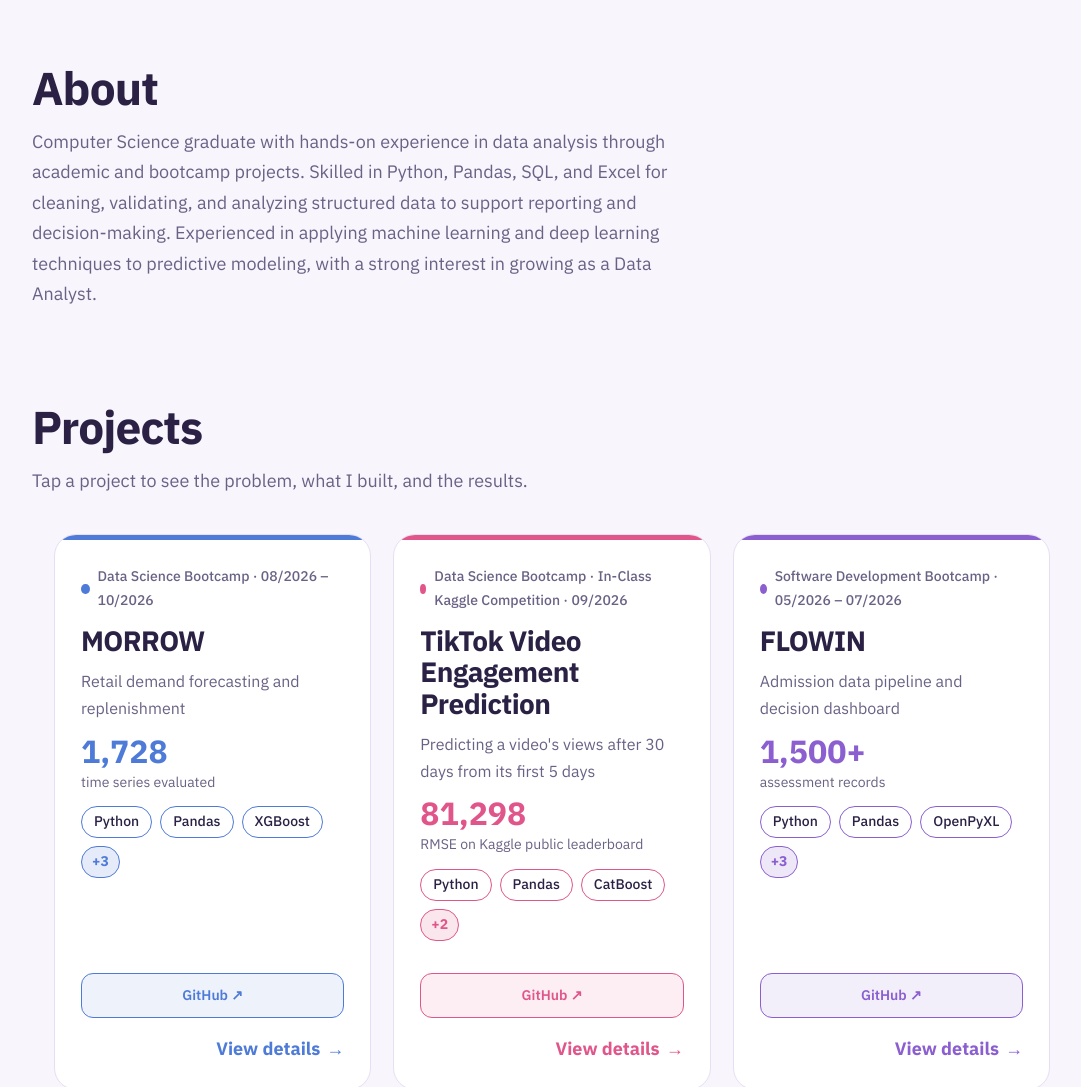
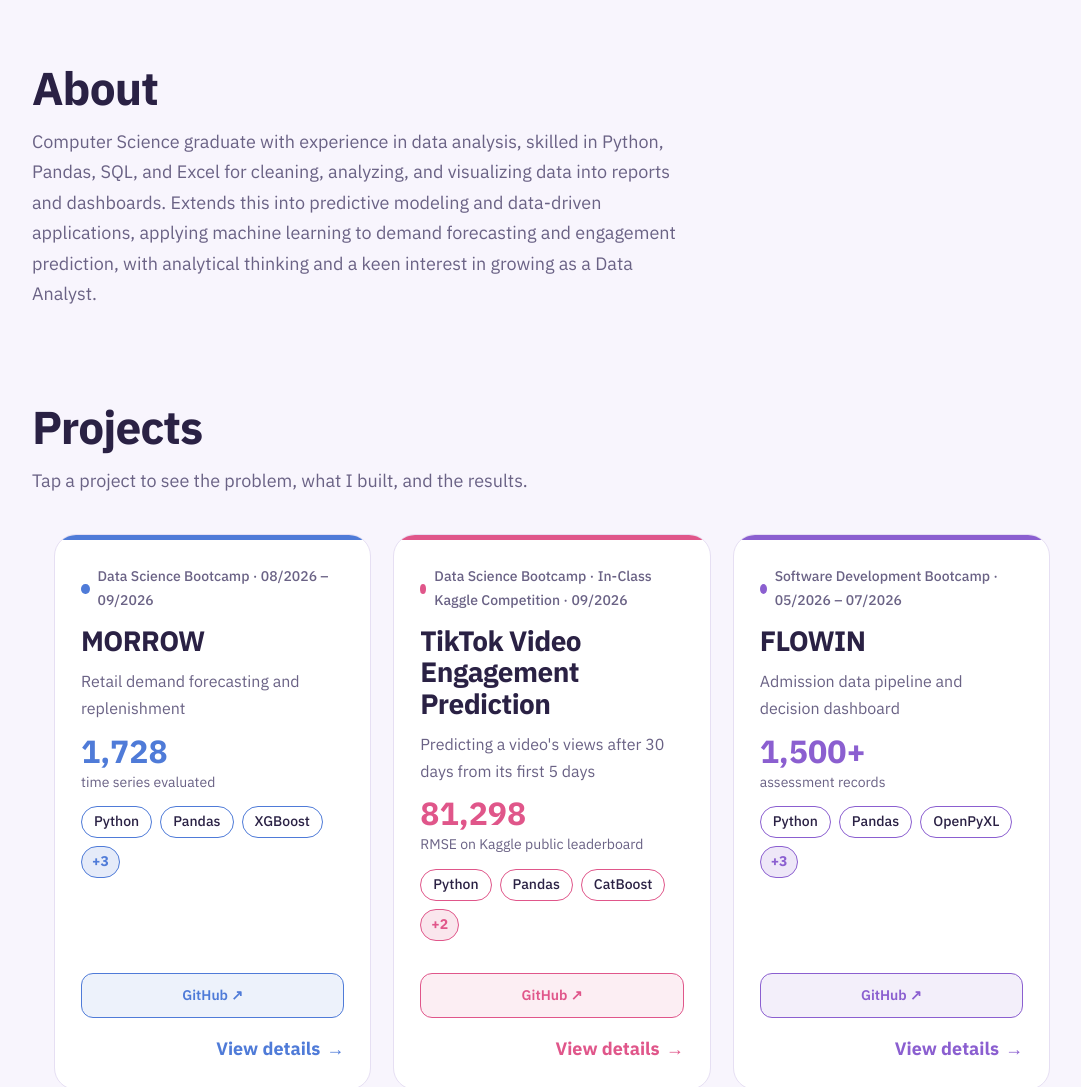
Before and after one commit to inoufalharbi/portfolio, a plain HTML site: page index.html in a window 1280 px wide. Shown: the part 720-1807 px from the top of the page, without its empty margins (88-1169 px from the left). Drawn offline with Linux system fonts and the light colour scheme.

Commit message:
Update dates and CV

```diff
--- a/index.html
+++ b/index.html
@@ -15,8 +15,8 @@ const SITE={
    en:"Data analyst with a Computer Science background. I clean and analyze data, build forecasting and machine learning models, and turn the results into insights teams can act on.",
    ar:"محللة بيانات من خلفية علوم حاسب. أنظّف البيانات وأحللها، وأبني نماذج توقع وتعلم آلة، وأحوّل النتائج لرؤى واضحة تساعد الفرق تقرر."},
  about:{
-   en:"Computer Science graduate with hands-on experience in data analysis through academic and bootcamp projects. Skilled in Python, Pandas, SQL, and Excel for cleaning, validating, and analyzing structured data to support reporting and decision-making. Experienced in applying machine learning and deep learning techniques to predictive modeling, with a strong interest in growing as a Data Analyst.",
-   ar:"خريجة علوم حاسب، وعندي خبرة عملية في تحليل البيانات من خلال مشاريع جامعية ومعسكرات تدريبية. أشتغل على Python وPandas وSQL وExcel في جمع البيانات وتنظيفها والتحقق منها وتحليلها عشان تدعم التقارير واتخاذ القرار. طبّقت تقنيات تعلم الآلة والتعلم العميق في بناء نماذج تنبؤية وتطبيقات مبنية على البيانات، وطموحي أكمل طريقي كمحللة بيانات."},
+   en:"Computer Science graduate with experience in data analysis, skilled in Python, Pandas, SQL, and Excel for cleaning, analyzing, and visualizing data into reports and dashboards. Extends this into predictive modeling and data-driven applications, applying machine learning to demand forecasting and engagement prediction, with analytical thinking and a keen interest in growing as a Data Analyst.",
+   ar:"خريجة علوم حاسب، وعندي خبرة في تحليل البيانات، وأشتغل على Python وPandas وSQL وExcel في تنظيف البيانات وتحليلها وعرضها في تقارير ولوحات. وأمتد لهذا في بناء نماذج تنبؤية وتطبيقات مبنية على البيانات، وأطبق تعلم الآلة في توقع الطلب وتوقع التفاعل، مع تفكير تحليلي واهتمام قوي بالنمو كمحللة بيانات."},
  email:"ialharbinouf.22@gmail.com",
  linkedin:"https://linkedin.com/in/nouf-alharbi-cs",
  github:"https://github.com/inoufalharbi",
@@ -52,20 +52,20 @@ const SITE={
    close:{en:"Close",ar:"إغلاق"}},
  skills:{
    en:[
-    {t:"Data Analysis",items:"Pandas, NumPy, Excel, OpenPyXL, Matplotlib"},
-    {t:"Analytical Methods",items:"Data Cleaning & Validation, Feature Engineering, Time-Series Forecasting, Cross-Validation"},
+    {t:"Data Analysis",items:"Pandas, NumPy, Excel, OpenPyXL, Matplotlib, Streamlit Dashboards"},
+    {t:"Analytical Methods",items:"Data Cleaning & Validation, EDA, Data Visualization & Reporting, Feature Engineering, Time-Series Forecasting"},
     {t:"Data & Databases",items:"SQL, SQLite, Firebase Firestore"},
     {t:"Machine Learning & Deep Learning",items:"Scikit-learn, XGBoost, LightGBM, CatBoost, DeepAR, PyTorch"},
     {t:"Programming",items:"Python, Java"},
-    {t:"Backend & Frontend",items:"FastAPI, REST APIs, SQLAlchemy, React, HTML, CSS, JavaScript"},
+    {t:"Web Development",items:"FastAPI, REST APIs, SQLAlchemy, React, HTML, CSS, JavaScript"},
     {t:"Tools",items:"Git, GitHub, Docker, Streamlit"}],
    ar:[
-    {t:"تحليل البيانات",items:"Pandas, NumPy, Excel, OpenPyXL, Matplotlib"},
-    {t:"الأساليب التحليلية",items:"Data Cleaning & Validation, Feature Engineering, Time-Series Forecasting, Cross-Validation"},
+    {t:"تحليل البيانات",items:"Pandas, NumPy, Excel, OpenPyXL, Matplotlib, Streamlit Dashboards"},
+    {t:"الأساليب التحليلية",items:"Data Cleaning & Validation, EDA, Data Visualization & Reporting, Feature Engineering, Time-Series Forecasting"},
     {t:"البيانات وقواعد البيانات",items:"SQL, SQLite, Firebase Firestore"},
     {t:"تعلم الآلة والتعلم العميق",items:"Scikit-learn, XGBoost, LightGBM, CatBoost, DeepAR, PyTorch"},
     {t:"البرمجة",items:"Python, Java"},
-    {t:"الباك إند والفرونت إند",items:"FastAPI, REST APIs, SQLAlchemy, React, HTML, CSS, JavaScript"},
+    {t:"تطوير الويب",items:"FastAPI, REST APIs, SQLAlchemy, React, HTML, CSS, JavaScript"},
     {t:"الأدوات",items:"Git, GitHub, Docker, Streamlit"}]},
  education:{
    en:[
@@ -79,17 +79,17 @@ const SITE={
     {t:"PCEP™: شهادة مبرمج Python للمستوى المبتدئ",s:"Python Institute",d:"07/2026"}]},
  training:{
    en:[
-    {t:"Data Science Bootcamp",s:"WeCloudData · Saudi Digital Academy",d:"08/2026 – 10/2026"},
+    {t:"Data Science Bootcamp",s:"WeCloudData · Saudi Digital Academy",d:"08/2026 – 09/2026"},
     {t:"Software Development Bootcamp (Python)",s:"WeCloudData · Saudi Digital Academy",d:"05/2026 – 07/2026"}],
    ar:[
-    {t:"معسكر علم البيانات",s:"WeCloudData · الأكاديمية السعودية الرقمية",d:"08/2026 – 10/2026"},
+    {t:"معسكر علم البيانات",s:"WeCloudData · الأكاديمية السعودية الرقمية",d:"08/2026 – 09/2026"},
     {t:"معسكر تطوير البرمجيات (Python)",s:"WeCloudData · الأكاديمية السعودية الرقمية",d:"05/2026 – 07/2026"}]},
  projects:[
  {color:"#4F7BD8",name:"MORROW",
   tag:{en:"Retail demand forecasting and replenishment",
        ar:"توقع الطلب في التجزئة ودعم قرارات إعادة التخزين"},
-  meta:{en:"Data Science Bootcamp · 08/2026 – 10/2026",
-        ar:"معسكر علم البيانات · 08/2026 – 10/2026"},
+  meta:{en:"Data Science Bootcamp · 08/2026 – 09/2026",
+        ar:"معسكر علم البيانات · 08/2026 – 09/2026"},
   problem:{en:"Stores need to know how much of each product to stock. Wrong guesses mean empty shelves or wasted inventory — and demand behaves differently across product families.",
            ar:"المتاجر لازم تعرف كم تخزّن من كل منتج. التقدير الغلط يعني رفوف فاضية أو مخزون زايد يتلف، والطلب يتصرف بشكل مختلف من فئة لأخرى."},
   built:{
```
Also changed, not shown: 1 other file.
